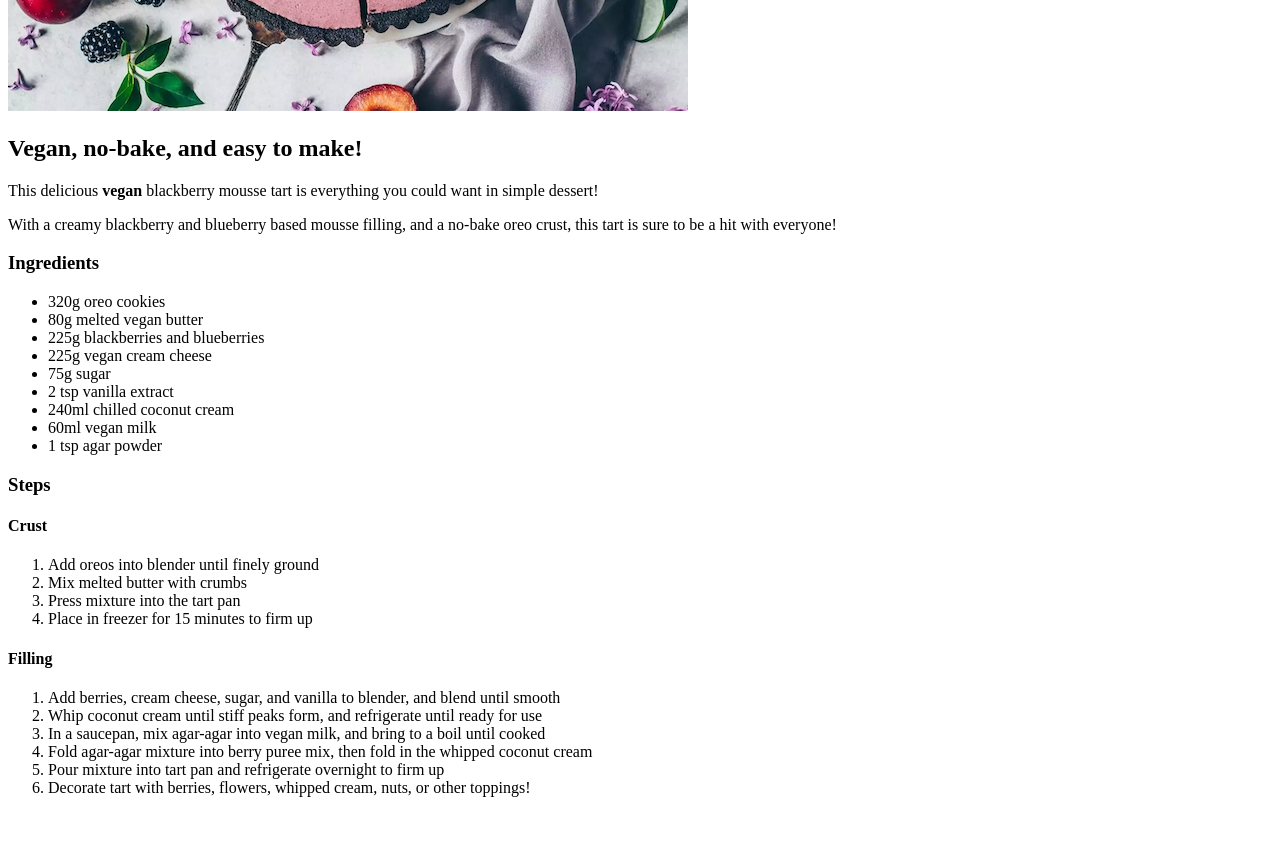
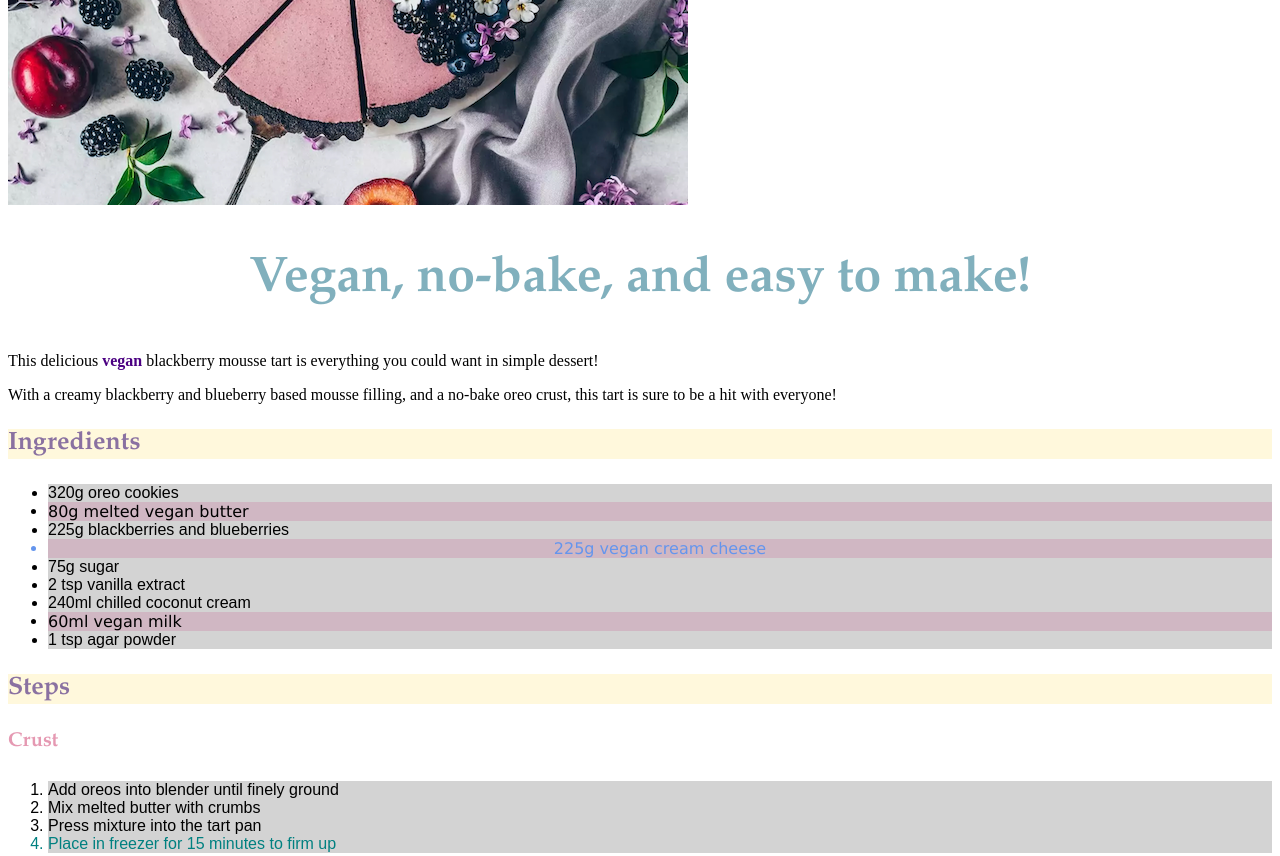
Before and after one commit to fariyinn/odin-recipes, a plain HTML site: page recipes/blackberry-mousse-tart.html in a window 1280 px wide. Shown: the part 540-1396 px from the top of the page. Before the commit the page ends 1353 px from the top, so only its background shows below. Drawn offline with Linux system fonts and the light colour scheme.

Commit message:
Insert link to external CSS file

```diff
--- a/recipes/blackberry-mousse-tart.html
+++ b/recipes/blackberry-mousse-tart.html
@@ -5,6 +5,7 @@
     <head>
         <meta charset="UTF-8">
         <title>Blackberry Mousse Tart</title>
+        <link rel="stylesheet" href="styles.css">
     </head>
 
     <body>
@@ -12,19 +13,19 @@
         <img src="../images/img-blackberry-mousse-tart.png" alt="purple tart with black crust, topped with blackberries, peaches, and lilacs">
 
         <h2>Vegan, no-bake, and easy to make!</h2>
-        <p>This delicious <strong>vegan</strong> blackberry mousse tart is everything you could want in simple dessert!</p>
+        <p>This delicious <strong class="bold">vegan</strong> blackberry mousse tart is everything you could want in simple dessert!</p>
         <p>With a creamy blackberry and blueberry based mousse filling, and a no-bake oreo crust, this tart is sure to be a hit with everyone!</p>
 
         <h3>Ingredients</h3>
         <ul>
             <li>320g oreo cookies</li>
-            <li>80g melted vegan butter</li>
+            <li class="vegan">80g melted vegan butter</li>
             <li>225g blackberries and blueberries</li>
-            <li>225g vegan cream cheese</li>
+            <li class="vegan italics">225g vegan cream cheese</li>
             <li>75g sugar</li>
             <li>2 tsp vanilla extract</li>
             <li>240ml chilled coconut cream</li>
-            <li>60ml vegan milk</li>
+            <li class="vegan">60ml vegan milk</li>
             <li>1 tsp agar powder</li>
         </ul>
 
@@ -35,16 +36,16 @@
             <li>Add oreos into blender until finely ground</li>
             <li>Mix melted butter with crumbs</li>
             <li>Press mixture into the tart pan</li>
-            <li>Place in freezer for 15 minutes to firm up</li>
+            <li class="fridge">Place in freezer for 15 minutes to firm up</li>
         </ol>
 
         <h4>Filling</h4>
         <ol>
             <li>Add berries, cream cheese, sugar, and vanilla to blender, and blend until smooth</li>
-            <li>Whip coconut cream until stiff peaks form, and refrigerate until ready for use</li>
+            <li class="fridge">Whip coconut cream until stiff peaks form, and refrigerate until ready for use</li>
             <li>In a saucepan, mix agar-agar into vegan milk, and bring to a boil until cooked</li>
             <li>Fold agar-agar mixture into berry puree mix, then fold in the whipped coconut cream</li>
-            <li>Pour mixture into tart pan and refrigerate overnight to firm up</li>
+            <li class="fridge">Pour mixture into tart pan and refrigerate overnight to firm up</li>
             <li>Decorate tart with berries, flowers, whipped cream, nuts, or other toppings!</li>
         </ol>
     </body>
```
